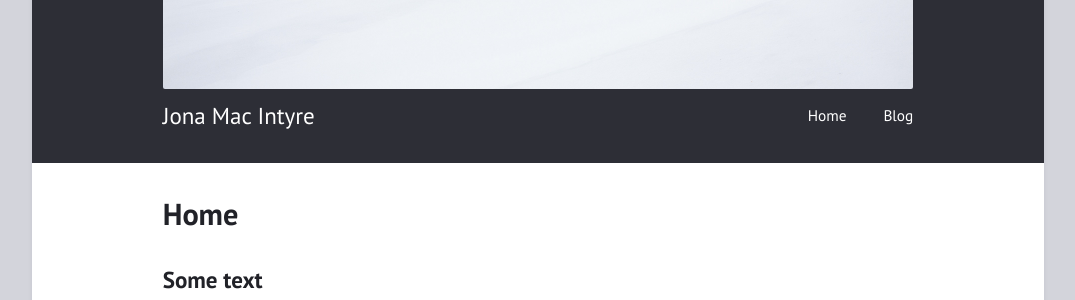
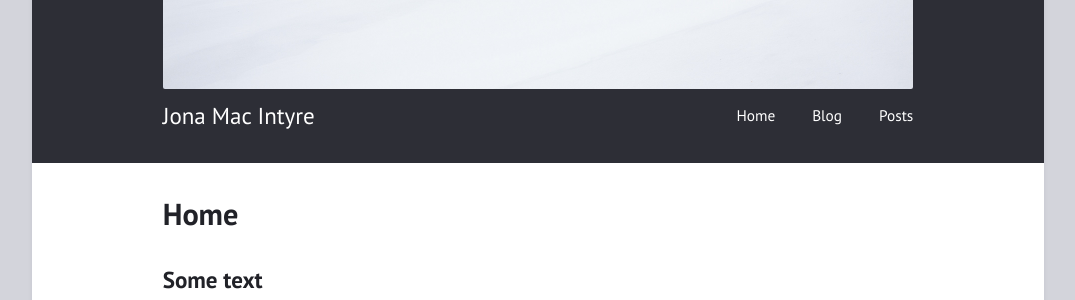
Before and after one commit to macinj1/macinj1.github.io, a Jekyll site: the page built from index.md, in a window 1280 px wide. Shown: the part 375-675 px from the top of the page, without its empty margins (102-1177 px from the left). Built offline with Jekyll 4.4.1, drawn with Linux system fonts in a browser that asks for light colours.

Commit message:
Update _config.yml

```diff
--- a/_config.yml
+++ b/_config.yml
@@ -18,6 +18,7 @@ minimal: false             # use a dark header
 navigation:                # accepts {file, title, url, icon, sidebaricon}
   - {title: "Home", file: "index.md"}
   - {title: "Blog", file: "README.md"}
+  - {file: "posts.html"}
 
 external:                  # shows a footer with social links - for available icons see fontawesome.com/icons
   - {title: Mail, icon: envelope, url: "mailto:macinj1@github.com"}
```
